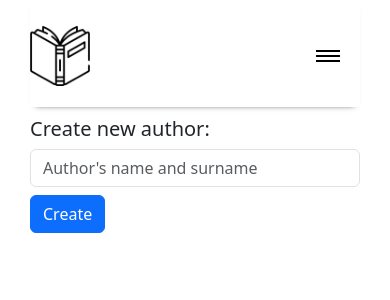
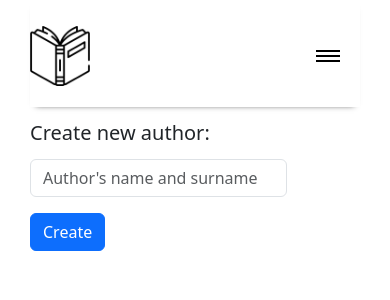
Before and after one commit to medeinedapkev/final-react-project, a React (Create React App) app: page /authors/create in a window 390 px wide. Shown: the top 300 px of the page. Built offline with nearby package versions, Linux system fonts and the light colour scheme.

Commit message:
clean code and css

```diff
--- a/src/Components/AdministratorButton/AdministratorButton.js
+++ b/src/Components/AdministratorButton/AdministratorButton.js
@@ -1,11 +1,11 @@
 import Dropdown from 'react-bootstrap/Dropdown';
 import DropdownButton from 'react-bootstrap/DropdownButton';
+import { toast } from 'react-toastify';
 import { useNavigate } from 'react-router-dom';
+import axios from 'axios';
 import { API_URL } from '../../config';
-import axios from 'axios';
-import { toast } from 'react-toastify';
 
-const AdministratorButton = ({ toCreate, toEdit, id, Delete, navigateTo, deleteToast }) => {
+const AdministratorButton = ({ toCreate, toEdit, Delete, navigateTo, deleteToast }) => {
     const navigator = useNavigate();
 
     const deleteHandler = () => {
--- a/src/Components/AuthorForm/AuthorForm.js
+++ b/src/Components/AuthorForm/AuthorForm.js
@@ -1,6 +1,7 @@
+import styles from './AuthorForm.module.css';
 import Button from 'react-bootstrap/Button';
+import Col from 'react-bootstrap/Col';
 import Form from 'react-bootstrap/Form';
-import styles from './AuthorForm.module.css';
 import { toast } from 'react-toastify';
 import { useEffect, useState } from 'react';
 import { firstLetterUpperCase } from '../Functions/Functions';
@@ -21,13 +22,14 @@ const AuthorForm = ({ onAuthorFormSubmit, initialData }) => {
         const name = author.trim();
 
         if (name.length < 3) {
-            toast.warning('The name must have at least 3 letters')
+            toast.error('The name must have at least 3 letters');
             return;
         }
 
         let booksAuthor = {};
+
         if (initialData) {
-          booksAuthor = {...initialData, name: firstLetterUpperCase(name)}
+          booksAuthor = {...initialData, name: firstLetterUpperCase(name) };
         } else {
           booksAuthor = { name: firstLetterUpperCase(name) };
         }
@@ -37,9 +39,11 @@ const AuthorForm = ({ onAuthorFormSubmit, initialData }) => {
 
   return (
   <div className={styles.authorsFormWrapper}>
-    <h2 className={styles.formTitle}>Create new author:</h2>
+    <h2 className={styles.formTitle}>{initialData ? 'Edit author:' : 'Create new author:'}</h2>
+
     <Form onSubmit={authorFormHandler}>
       <div className={styles.formControl}>
+        <Form.Group className="mb-2" as={Col} >
           <Form.Label htmlFor="authorInput" visuallyHidden>Author: </Form.Label>
             <Form.Control
             className="mb-2"
@@ -48,6 +52,7 @@ const AuthorForm = ({ onAuthorFormSubmit, initialData }) => {
             value={author}
             onChange={authorHandler}
             />
+          </Form.Group>
 
           <Button type="submit" className="mb-2">{initialData ? 'Save changes' : 'Create'}</Button>
       </div>
--- a/src/Components/AuthorForm/AuthorForm.module.css
+++ b/src/Components/AuthorForm/AuthorForm.module.css
@@ -1,23 +1,17 @@
 .formControl {
     display: flex;
     gap: 20px;
+    align-items: flex-start;
 }
 
 .formTitle {
     font-size: 20px;
-    margin-top: 10px;
+    margin: 14px 10px 14px 0;
 }
-
 
 @media (max-width: 400px) {
     .formControl {
-        flex-wrap: wrap;
+        flex-direction: column;
         gap: 0;
     }
 }
-
-@media (max-width: 260px) {
-    .formTitle {
-        font-size: 15px;
-    }
-}
--- a/src/Components/CategoriesForm/CategoriesForm.js
+++ b/src/Components/CategoriesForm/CategoriesForm.js
@@ -1,5 +1,6 @@
 import styles from './CategoriesForm.module.css';
 import Button from 'react-bootstrap/Button';
+import Col from 'react-bootstrap/Col';
 import Form from 'react-bootstrap/Form';
 import { toast } from 'react-toastify';
 import { useEffect, useState } from 'react';
@@ -21,12 +22,12 @@ const CategoriesForm = ({ onCategoryFormSubmit, initialData }) => {
         const title = category.trim();
 
         if (title.length < 3) {
-            toast.warning('The category must have at least 3 letters')
+            toast.error('The category must have at least 3 letters');
             return;
         }
         let bookCategory = {};
         if (initialData) {
-          bookCategory = {...initialData, title: firstLetterUpperCase(title)};
+          bookCategory = {...initialData, title: firstLetterUpperCase(title) };
         } else {
           bookCategory = { title: firstLetterUpperCase(title) };
         }
@@ -36,9 +37,11 @@ const CategoriesForm = ({ onCategoryFormSubmit, initialData }) => {
 
   return (
     <div className={styles.categoriesFormWrapper}>
-    <h2 className={styles.formTitle}>Create new category:</h2>
+      <h2 className={styles.formTitle}>{initialData ? 'Edit category:' : 'Create new category:'}</h2>
+
       <Form onSubmit={categoryFormHandler}>
         <div className={styles.formControl}>
+          <Form.Group className="mb-2" as={Col} >
             <Form.Label htmlFor="categoryInput" visuallyHidden>Category: </Form.Label>
             <Form.Control
              className="mb-2"
@@ -47,6 +50,7 @@ const CategoriesForm = ({ onCategoryFormSubmit, initialData }) => {
              value={category}
              onChange={categoryHandler}
             />
+          </Form.Group>
 
         <Button type="submit" className="mb-2">{initialData ? 'Save changes' : 'Create'}</Button>
       </div>
--- a/src/Components/CategoriesForm/CategoriesForm.module.css
+++ b/src/Components/CategoriesForm/CategoriesForm.module.css
@@ -1,22 +1,17 @@
 .formControl {
     display: flex;
     gap: 20px;
+    align-items: flex-start;
 }
 
 .formTitle {
     font-size: 20px;
-    margin-top: 10px;
+    margin: 14px 10px 14px 0;
 }
 
 @media (max-width: 400px) {
     .formControl {
-        flex-wrap: wrap;
+        flex-direction: column;
         gap: 0;
     }
 }
-
-@media (max-width: 260px) {
-    .formTitle {
-        font-size: 15px;
-    }
-}
```
Lines whose indentation alone changed are shown as unchanged.
